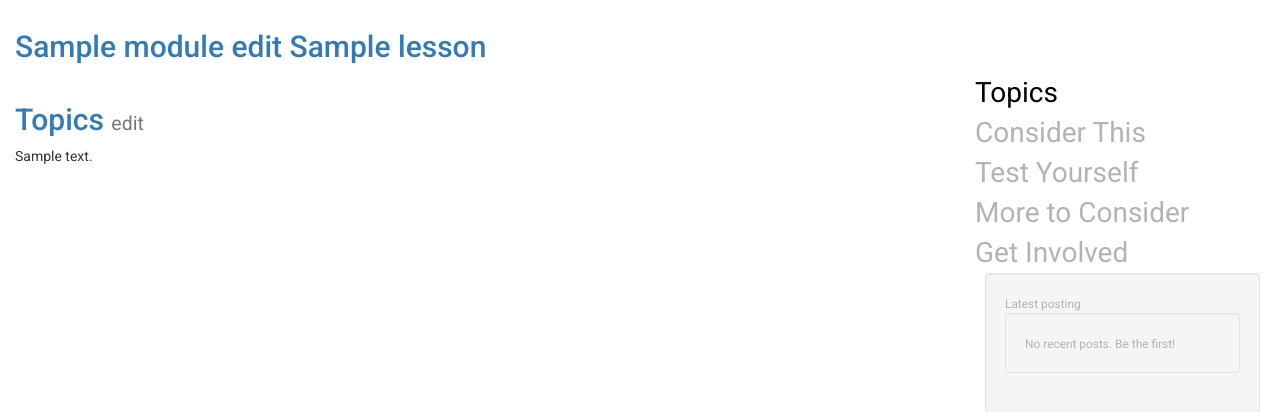
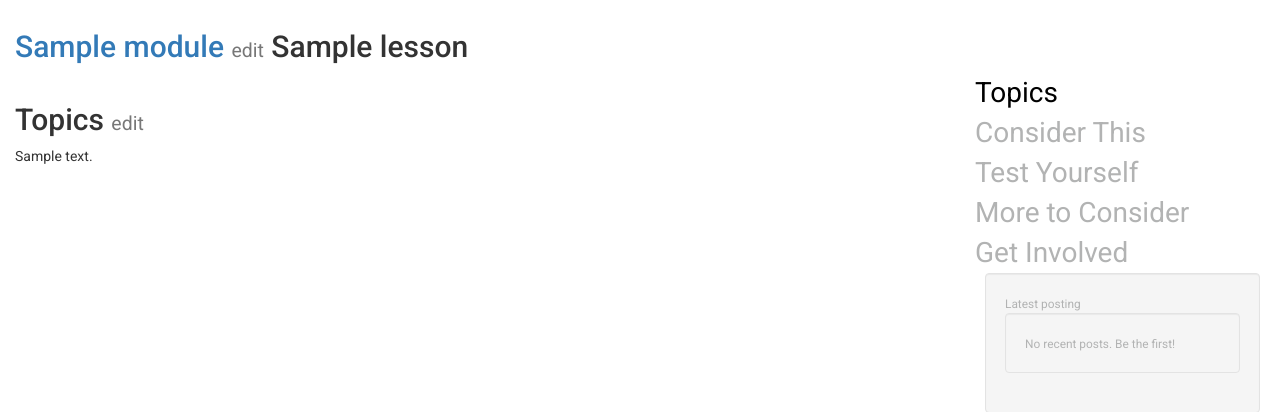
Before and after one commit to richmedina/nflrc-blwl-dev, a Django app: a page that uses templates/lesson.html in a window 1280 px wide. Shown: the part 100-512 px from the top of the page. Run offline with Django 3.2, Linux system fonts and the light colour scheme; a user stored in the database is signed in; tables that the repository leaves empty hold one stand-in row (values such as "Sample post"); some libraries are stand-ins or nearby versions.

Commit message:
minor adjustments

```diff
--- a/templates/lesson.html
+++ b/templates/lesson.html
@@ -8,7 +8,7 @@
     <div class="col-md-12">
     	<h2>
     		<a href="{{ lesson.module.get_absolute_url }}">{{ lesson.module }}</a>
-    		{% if user.is_staff %}<a href="{% url 'module_edit' lesson.module.slug %}" class=""><tiny>edit</tiny>{% endif %}
+    		{% if user.is_staff %}<a href="{% url 'module_edit' lesson.module.slug %}" class=""><small>edit</small></a>{% endif %}
     		{{ lesson }}
     	</h2>
 
```
